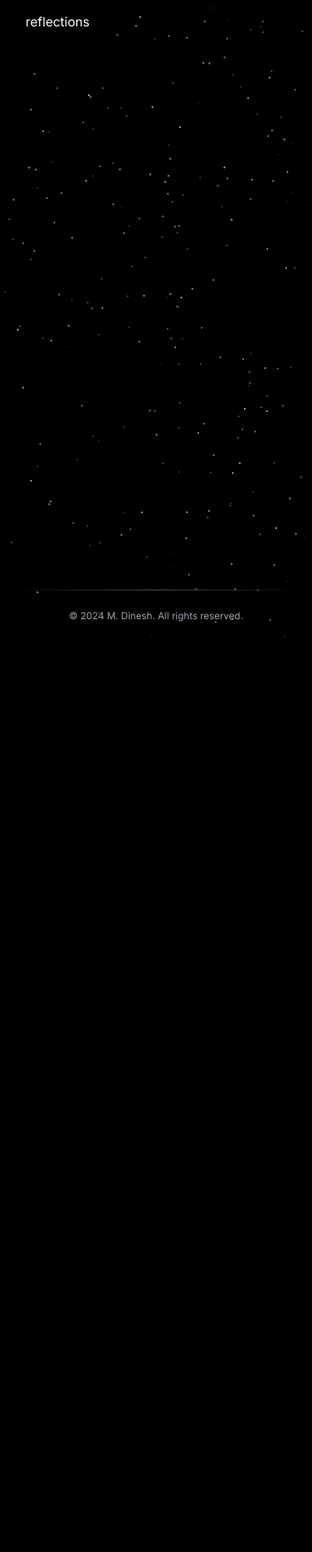
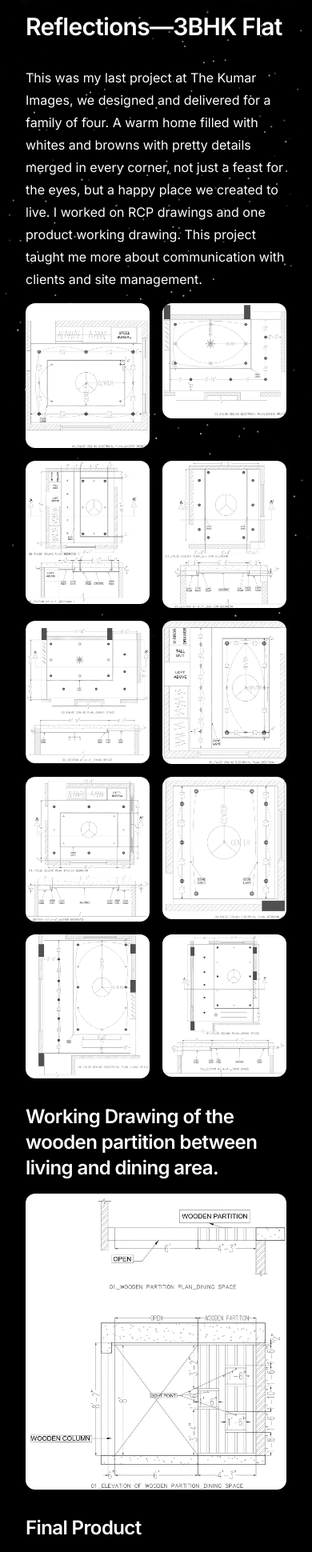
Before and after one commit to M0hammedImran/dinesh-blog, a Next.js app: page /blog/reflections-3bhk-flat in a window 390 px wide. Shown: the part 41-1981 px from the top of the page at 80% size. Before the commit the page ends 844 px from the top, so only its background shows below. Built offline with nearby package versions, Linux system fonts and the light colour scheme.

Commit message:
Refactor reflections-3bhk-flat page and add image gallery

```diff
--- a/src/app/blog/reflections-3bhk-flat/page.tsx
+++ b/src/app/blog/reflections-3bhk-flat/page.tsx
@@ -1,3 +1,123 @@
+import Image from "next/image";
+
+const drawings = [
+	"/reflections-3bhk/2f4d2d155045865.634d9f1b1133b.jpg",
+	"/reflections-3bhk/3f1299155045865.634d9f1b0c952.jpg",
+	"/reflections-3bhk/4e1faf155045865.634d9f1b0ae77.jpg",
+	"/reflections-3bhk/25fe90155045865.634d9f1b107b8.jpg",
+	"/reflections-3bhk/52fa45155045865.634d9f1b0fc22.jpg",
+	"/reflections-3bhk/65f369155045865.634d9f1b0bb01.jpg",
+	"/reflections-3bhk/aad779155045865.634d9f1b0e3c6.jpg",
+	"/reflections-3bhk/b7a1bc155045865.634d9f1b0f0a6.jpg",
+	"/reflections-3bhk/ba27b3155045865.634d9f1b0d6f2.jpg",
+	"/reflections-3bhk/d74037155045865.634d9f1b11f59.jpg",
+];
+
+const finalProduct = [
+	"/reflections-3bhk/6b6239155045865.634d9f1c4431b.jpg",
+	"/reflections-3bhk/74b236155045865.634d9f1bb4e26.jpg",
+	"/reflections-3bhk/885e51155045865.634d9f1c433cf.jpg",
+];
+const vanityArea = [
+	"/reflections-3bhk/43c856155045865.634d9f1d56d32.jpg",
+	"/reflections-3bhk/2365f5155045865.634d9f1d57bda.jpg",
+];
+
 export default function Page() {
-	return <div>reflections</div>;
+	return (
+		<div>
+			<h2 className="mt-10 scroll-m-20 pb-2 text-3xl font-semibold tracking-tight transition-colors first:mt-0">
+				Reflections—3BHK Flat
+			</h2>
+			<p className="leading-7 [&:not(:first-child)]:mt-6">
+				This was my last project at The Kumar Images, we designed and delivered
+				for a family of four. A warm home filled with whites and browns with
+				pretty details merged in every corner, not just a feast for the eyes,
+				but a happy place we created to live. I worked on RCP drawings and one
+				product working drawing. This project taught me more about communication
+				with clients and site management.
+			</p>
+
+			<div className="grid grid-cols-2 md:grid-cols-3 gap-4 mt-4">
+				{drawings.map((src) => (
+					<Image
+						key={src}
+						src={src}
+						alt="drawings"
+						className="rounded-xl"
+						width={450}
+						height={450}
+					/>
+				))}
+			</div>
+
+			<h3 className="mt-8 scroll-m-20 text-2xl font-semibold tracking-tight">
+				Working Drawing of the wooden partition between living and dining area.
+			</h3>
+
+			<Image
+				src={"/reflections-3bhk/2a4205155045865.634d936f23ddd.jpg"}
+				alt="drawings"
+				loading="lazy"
+				height={1200}
+				width={1000}
+				className="mt-4 rounded-xl"
+			/>
+
+			<h3 className="mt-8 scroll-m-20 text-2xl font-semibold tracking-tight">
+				Final Product
+			</h3>
+
+			<div className="grid grid-cols-1 gap-4 mt-4 md:grid-cols-3">
+				{finalProduct.map((src) => (
+					<Image
+						key={src}
+						src={src}
+						alt="final product"
+						className="rounded-xl"
+						width={450}
+						height={450}
+					/>
+				))}
+			</div>
+
+			<h3 className="mt-8 scroll-m-20 text-2xl font-semibold tracking-tight">
+				Vanity Area
+			</h3>
+
+			<div className="grid grid-cols-1 gap-4 mt-4 md:grid-cols-3">
+				{vanityArea.map((src) => (
+					<Image
+						key={src}
+						src={src}
+						alt="final product"
+						className="rounded-xl"
+						width={450}
+						height={450}
+					/>
+				))}
+			</div>
+
+			<h3 className="mt-8 scroll-m-20 text-2xl font-semibold tracking-tight">
+				A walk Through in Living area
+			</h3>
+
+			<video controls muted className="w-96 rounded-xl mt-4">
+				<source
+					src="/reflections-3bhk/master.m3u8"
+					type="application/x-mpegURL"
+				/>
+				<source src="/reflections-3bhk/walk-through.mp4" type="video/mp4" />
+				<track kind="metadata" label="segment-metadata" />
+			</video>
+
+			<p className="leading-7 [&:not(:first-child)]:mt-6">
+				In summary, Reflection — a breathtaking 3BHK residence project nestled
+				in the heart of Bangalore, epitomizes elegance and sophistication in
+				every detail. From its meticulously crafted interiors to its serene
+				surroundings, it stands as a testament to unparalleled beauty and
+				thoughtful design.
+			</p>
+		</div>
+	);
 }
```
